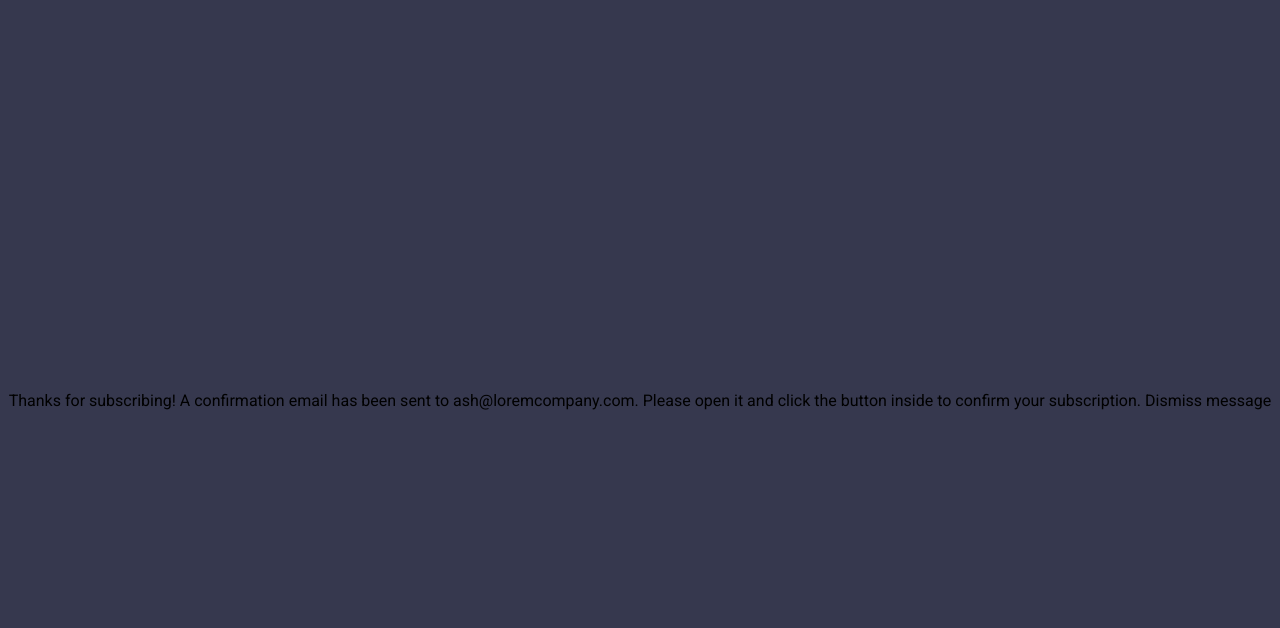
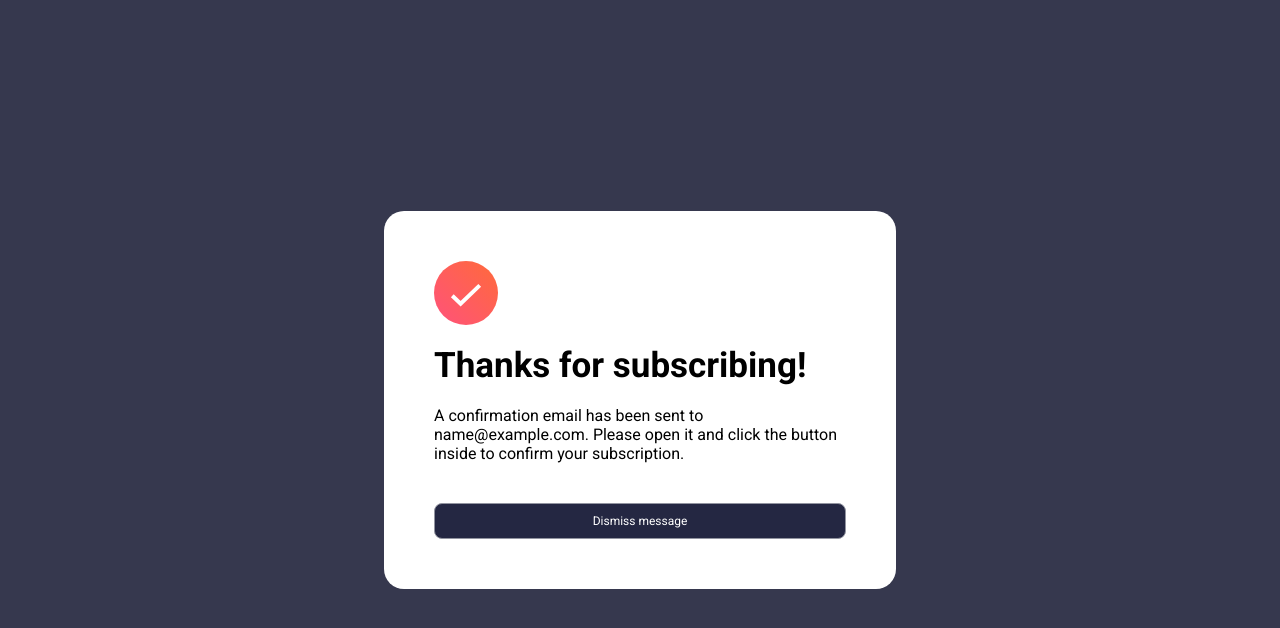
Before and after one commit to sithum-sathsara145/newsletter-signup, a React (Create React App) app: page / in a window 1280 px wide. Both pictures are taken after typing "name@example.com" into the empty fields and a click on the button "Subscribe to monthly newsletter". Shown: the top 628 px of the page. Built offline with nearby package versions, Linux system fonts and the light colour scheme.

Commit message:
Created success message

```diff
--- a/src/App.css
+++ b/src/App.css
@@ -71,13 +71,12 @@ form input {
   border: hsl(231, 7%, 60%) solid 1px;
   border-radius: 8px;
 }
-form .valid{
-    background-color:hsla(4, 100%, 67%, 0.4) ;
+form .valid {
+  background-color: hsla(4, 100%, 67%, 0.4);
   color: hsl(4, 100%, 67%);
   border: hsl(4, 100%, 67%) solid 1px;
-
 }
-form button {
+button {
   width: 100%;
   padding: 10px;
   border: hsl(231, 7%, 60%) solid 1px;
@@ -88,7 +87,7 @@ form button {
   font-size: 12px;
   margin-top: 20px;
 }
-form button:hover {
+button:hover {
   background: -moz-linear-gradient(
     90deg,
     rgba(255, 83, 123, 1) 0%,
@@ -118,7 +117,7 @@ form button:hover {
 
   cursor: pointer;
 }
-form div{
+form div {
   display: flex;
   justify-content: space-between;
 }
@@ -128,3 +127,28 @@ form div p {
   font-weight: 700;
   color: hsl(4, 100%, 67%);
 }
+
+/* success Msg */
+
+.success {
+  width: 40%;
+  display: flex;
+  flex-direction: column;
+  justify-content: center;
+  align-items: flex-start;
+  background-color: #ffffff;
+  border-radius: 20px;
+  padding: 50px;
+  gap: 20px;
+}
+.success h1 {
+  font-family: "Roboto", sans-serif;
+  font-size: 35px;
+  font-weight: 700;
+}
+
+.success p {
+  font-size: 16px;
+  font-family: "Roboto", sans-serif;
+  font-weight: 400;
+}
--- a/src/App.js
+++ b/src/App.js
@@ -23,7 +23,7 @@ export default function App() {
             />
           }
         />
-        {isValid && (<Route path="/success" element={<SuccessMsg />} />)}
+        {isValid && (<Route path="/success" element={<SuccessMsg  email={email} navigate={navigate} />} />)}
 
       </Routes>
     </div>
--- a/src/components/Newsletter.js
+++ b/src/components/Newsletter.js
@@ -9,7 +9,11 @@ export default function Newsletter({ email, setEmail, navigate }) {
   const handleSubmit = (e) => {
     e.preventDefault();
     setEmail(email);
-    navigate("/success");
+    if (isValid){
+      navigate("/success");
+    }else{
+      alert("Incorrect Email")
+    }
   };
   console.log(email, isValid);
   return (
--- a/src/components/SuccessMsg.js
+++ b/src/components/SuccessMsg.js
@@ -1,13 +1,17 @@
 import React from "react";
+import success from "../assets/images/icon-success.svg";
 
-export default function SuccessMsg() {
+export default function SuccessMsg({ email, navigate }) {
   return (
-    <div>
-      Thanks for subscribing!
-      A confirmation email has been sent to
-      ash@loremcompany.com. Please open it and click the button inside to
-      confirm your subscription.
-      Dismiss message
+    <div className="success">
+      <img src={success} alt="success" />
+      <h1>Thanks for subscribing!</h1>
+      <p>
+        A confirmation email has been sent to
+        {' '+email}. Please open it and click the button inside to confirm your
+        subscription.
+      </p>
+      <button onClick={() => navigate("/")}>Dismiss message</button>
     </div>
   );
 }
```
Lines whose indentation alone changed are shown as unchanged.
